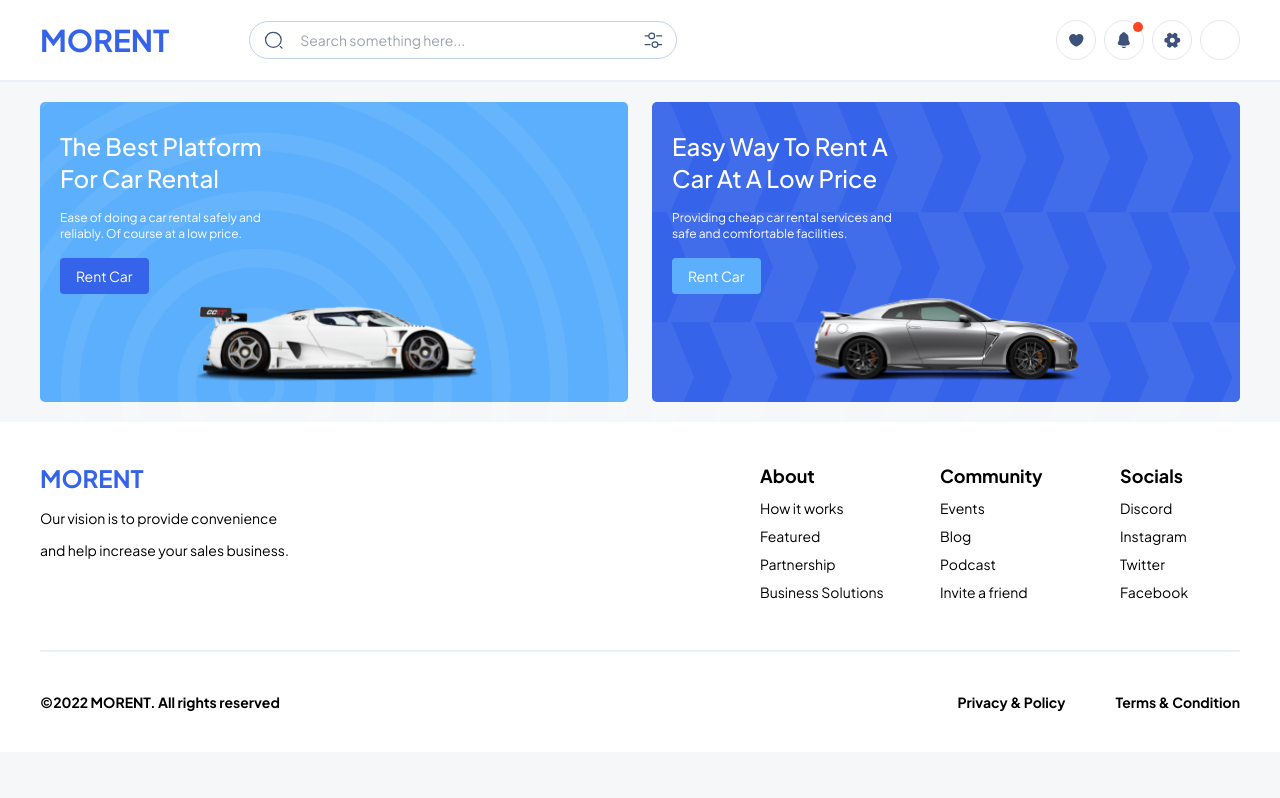
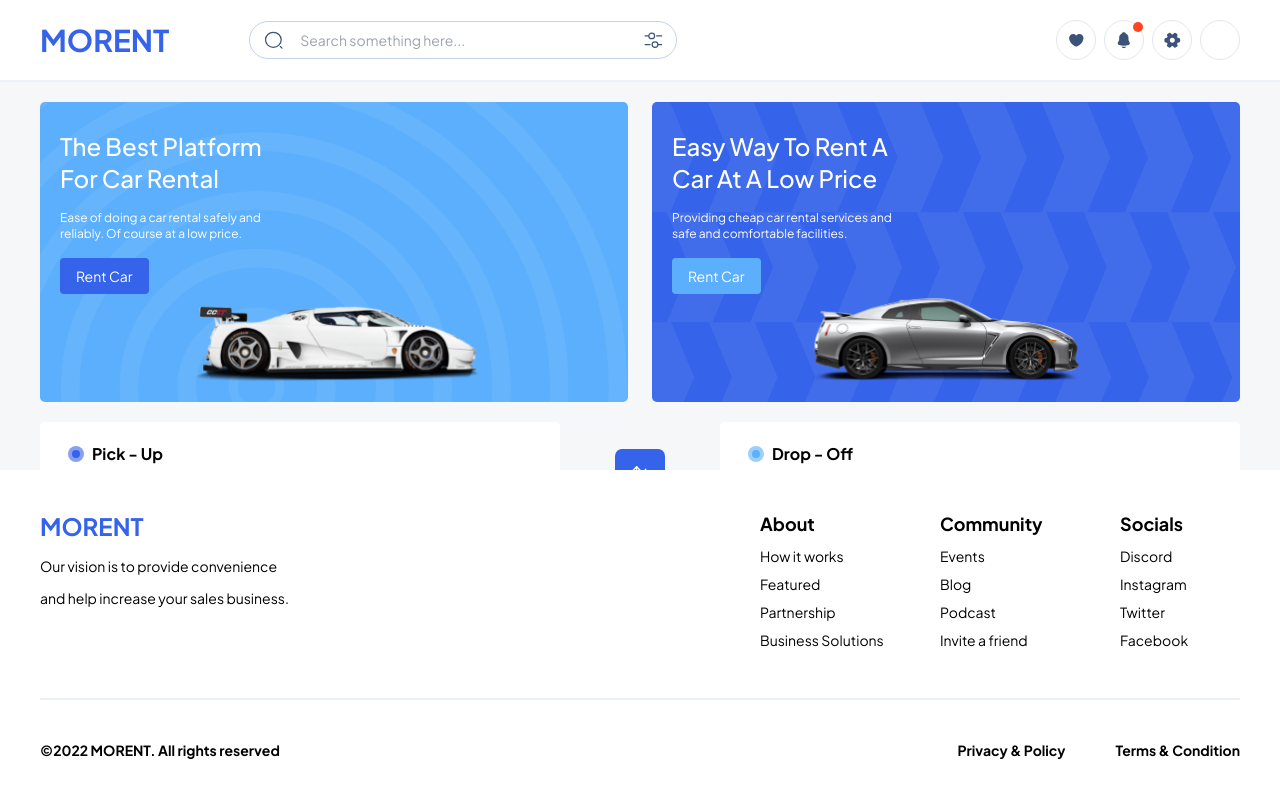
Before and after one commit to ominezX9/car-rental-app, a React (Vite) app: page / in a window 1280 px wide. Built offline with nearby package versions, Linux system fonts and the light colour scheme.

Commit message:
[Filter Component]: setup

```diff
--- /dev/null
+++ b/src/components/PickUpAndDropOff.tsx
@@ -0,0 +1,18 @@
+import React from 'react'
+import Filter from './parts/filter';
+import Swap from "../assets/icons/Swap.svg"
+
+const PickUpAndDropOff = () => {
+  return (
+    <div className='mt-5 flex items-center w-full justify-between '>
+      <Filter type={true}/>
+      <div className='flex-none flex-and-center bg-primary w-[50px] h-[50px] rounded-[7px]'>
+        <img src={Swap} alt="" width={"50%"}/>
+      </div>
+      <Filter/>
+
+    </div>
+  )
+}
+
+export default PickUpAndDropOff
--- a/src/components/ad.tsx
+++ b/src/components/ad.tsx
@@ -12,7 +12,7 @@ interface AdProps{
 
 const Ad = ({bg_color, btn_type, ad_bg, ad_type, ad_title, ad_text, extra} : AdProps) => {
   return (
-    <div className={`relative w-[49%] py-3 px-5 pt-7 rounded-[5px] ${bg_color}`}>
+    <div className={`relative w-[49%] py-3 px-5 pt-7 rounded-[5px] overflow-hidden ${bg_color}`}>
         <img src={ad_bg} alt="" className='absolute left-0 top-0 w-[100%]' />
         <div className="text-block relative z-[50]">
             <h1 className='capitalize text-white w-[45%] pr-3 font-[500] text-2xl '>
--- a/src/components/footer.tsx
+++ b/src/components/footer.tsx
@@ -2,7 +2,7 @@ import React from 'react'
 
 const Footer = () => {
     return (
-        <div className='footer bg-white'>
+        <div className='footer absolute left-0 bottom-0 right-0 bg-white'>
             <div className="content px-10 py-10 ">
                 <div className="top border-b-2 border-[#C3D4E955]">
                     <div className="flex-top flex pb-10 ">
--- /dev/null
+++ b/src/components/parts/filter.tsx
@@ -0,0 +1,45 @@
+import React from 'react'
+
+
+interface FilterType{
+  type?: boolean,
+
+}
+const Filter = ({type}: FilterType) => {
+  return (
+    <div className='rounded-[5px] bg-white px-7 py-3'>
+      <div className="flex items-center py-2 pay-title">
+        <div className={`ping w-4 h-4 relative flex-and-center ${type ? "bg-primary-opacity" : "bg-secondary-opacity"} rounded-full mr-2`}>
+            <div className={`flex-and-center w-2 h-2 ${type ? "bg-primary" : "bg-secondary"} rounded-full`}>
+            </div>
+        </div>
+        <div className="font-bold">{type ? "Pick - Up" : "Drop - Off"} </div>
+      </div>
+      <div className='options flex text-sm basis[33.3%]'>
+        <div className='px-3 border-r border-lightergrey'>
+          <p className='font-bold'>Location</p>
+          <select className='text-xs text-[#90A3BF] w-[130px] placeholder-shown:pl-[-5px] outline-none cursor-pointer pl-[-5px] pr-[10px]' name="" id="" aria-placeholder='Select your city'>
+            <option className="" value="">Select your city</option>
+          </select>
+        </div>
+        <div className='px-3 border-r border-lightergrey'>
+          <p className='font-bold'>Date</p>
+          <select className='text-xs text-[#90A3BF] w-[130px] placeholder-shown:pl-[-5px] outline-none cursor-pointer pl-[-5px] pr-[10px]' name="" id="" aria-placeholder='Select your city'>
+            <option className="" value="">Select your date</option>
+          </select>
+        </div>
+        <div className='px-3 '>
+          <p className='font-bold'>Time</p>
+          <select className='text-xs text-[#90A3BF] w-[130px] placeholder-shown:pl-[-5px] outline-none cursor-pointer pl-[-5px] pr-[10px]' name="" id="" aria-placeholder='Select your city'>
+            <option className="" value="">Select your time</option>
+          </select>
+        </div>
+
+      </div>
+
+
+    </div>
+  )
+}
+
+export default Filter
--- a/src/index.css
+++ b/src/index.css
@@ -30,6 +30,12 @@
 .bg-secondary{
   @apply bg-[#5CAFFC];
 }
+.bg-primary-opacity{
+  @apply bg-[#3563E9]/60;
+}
+.bg-secondary-opacity{
+  @apply bg-[#5CAFFC]/60;
+}
 .bg-danger{
   @apply bg-[#FF4423]
 }
@@ -39,6 +45,9 @@
 .border-lightgrey{
   @apply border-[#C3D4E9];
 }
+.border-lightergrey{
+  @apply border-[#C3D4E9]/40;
+}
 .flex-and-center{
   @apply flex items-center justify-center;
 }
--- a/src/pages/Home.tsx
+++ b/src/pages/Home.tsx
@@ -4,6 +4,7 @@ import CarOne from '../assets/images/cars_ads/Car1.svg';
 import CarTwo from '../assets/images/cars_ads/Car2.svg';
 import Rings from "../assets/images/cars_ads/BG_circle.svg";
 import Arrow from '../assets/images/cars_ads/BG_arrow.svg';
+import PickUpAndDropOff from '../components/PickUpAndDropOff';
 
 
 const Home = () => {
@@ -28,6 +29,8 @@ const Home = () => {
               bg_color={'bg-primary'}
             />
         </div>
+        <PickUpAndDropOff/>
+
 
 
 
```
Also changed, not shown: src/assets/icons/Swap.svg (added).
